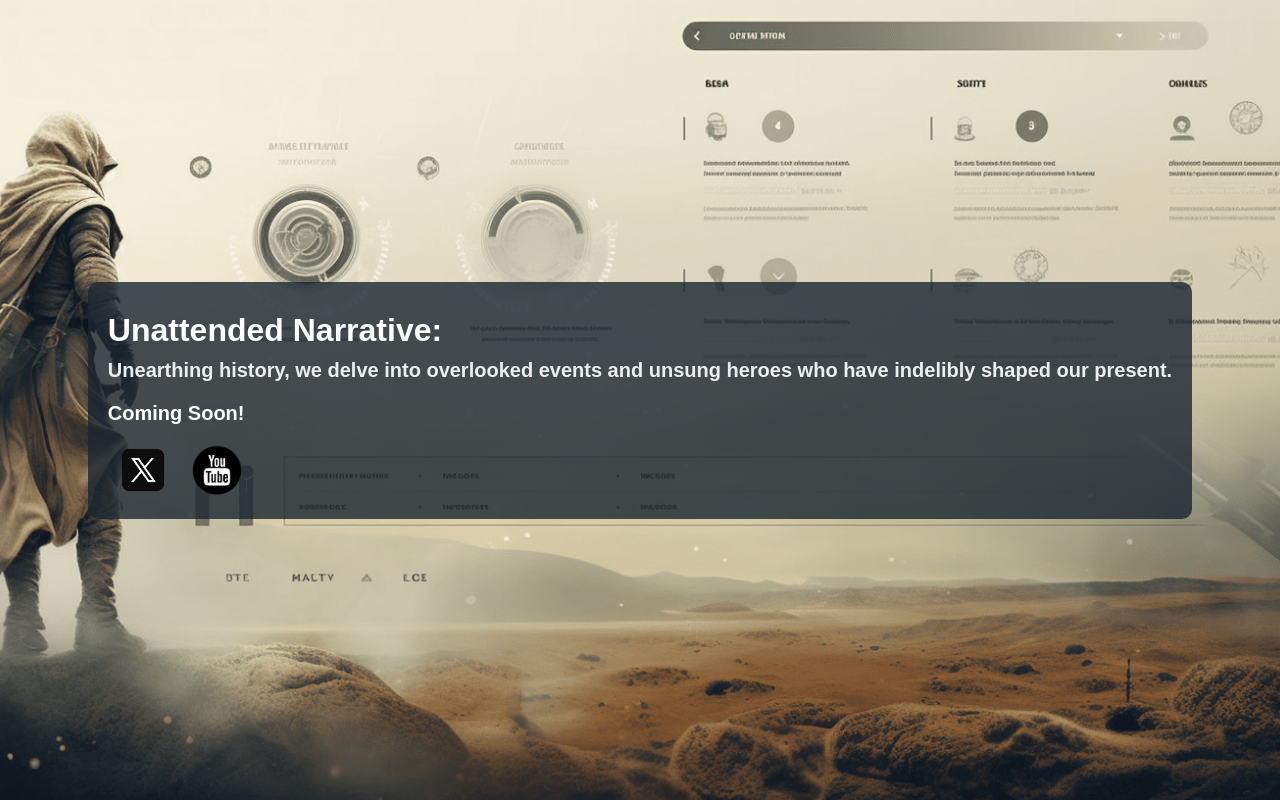
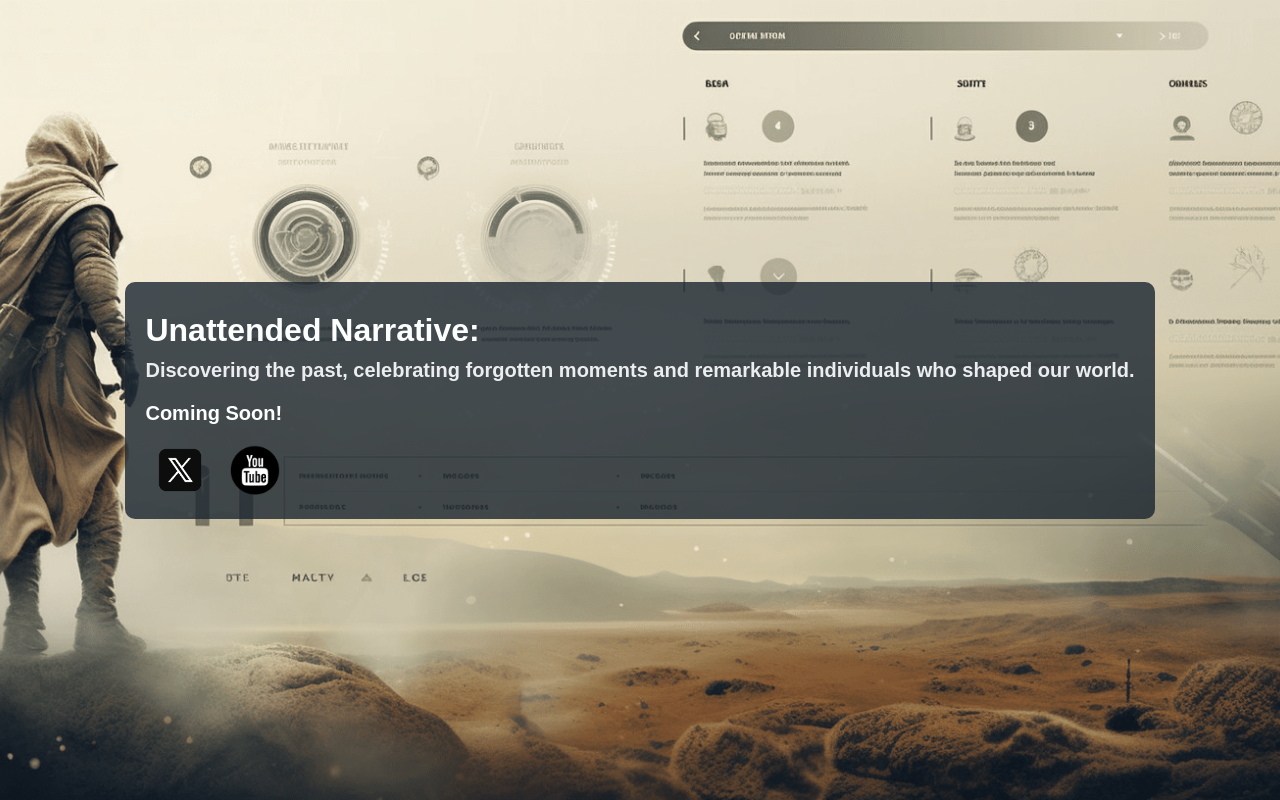
Before and after one commit to Hamza-ye/unattended-narrative, a plain HTML site: page index.htm in a window 1280 px wide. Drawn offline with Linux system fonts and the light colour scheme.

Commit message:
change landing temp page

```diff
--- a/index.htm
+++ b/index.htm
@@ -69,8 +69,8 @@
     <div class="overlay">
       <h1>Unattended Narrative:</h1>
       <h4>
-        Unearthing history, we delve into overlooked events and unsung heroes
-        who have indelibly shaped our present.
+        Discovering the past, celebrating forgotten moments and remarkable
+        individuals who shaped our world.
       </h4>
       <h2>Coming Soon!</h2>
 
```
